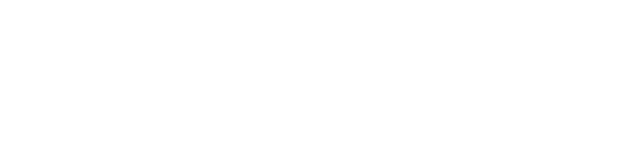
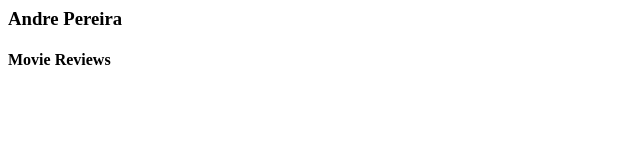
Before and after one commit to Andrepereir-a/Andrepereir-a.github.io, a plain HTML site: page index.html in a window 1280 px wide. Shown: the whole page, without its empty margins (0-640 px from the left). Drawn offline with Linux system fonts and the light colour scheme.

Commit message:
Update index.html

```diff
--- a/index.html
+++ b/index.html
@@ -2,12 +2,12 @@
 <head>
 <title> Movie Reviews </title>
 </head>
+<body>
+ <h3> Andre Pereira</h3>
+ <h4> Movie Reviews</h4>
 
 
 
 
-
-
-
-
+ </body>
 </html>
```
